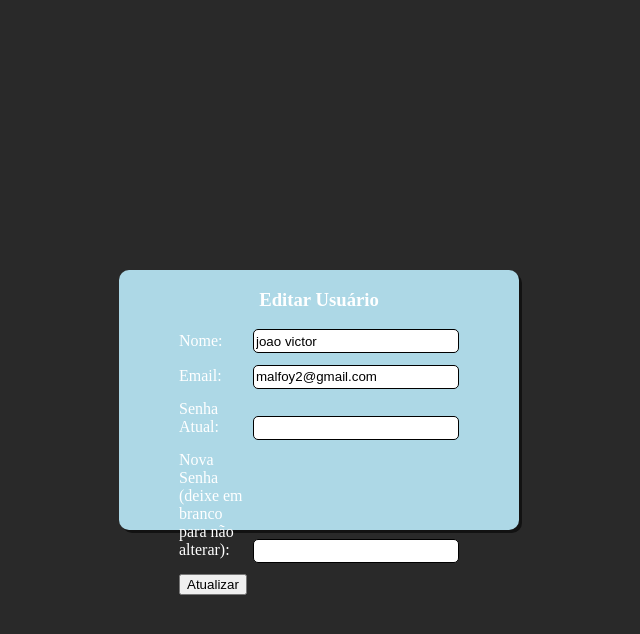
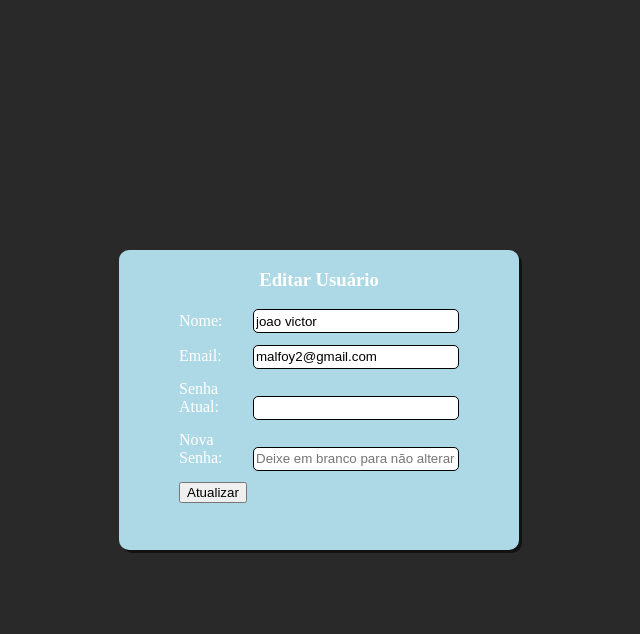
Before and after one commit to Montoval/benkyo_project, a PHP site: page /edita.php?id=15 in a window 1280 px wide. Shown: the top 634 px of the page, without its empty margins (321-961 px from the left). Run offline with PHP 8.4, Linux system fonts and the light colour scheme; data comes from the database, SQL or seed files in the repository.

Commit message:
alteração edita.php

```diff
--- a/benkyo_project/edita.css
+++ b/benkyo_project/edita.css
@@ -1,7 +1,7 @@
 .box-center{
 
     /* border: solid white 2px; */
-    height: 300px;
+    height: 360px;
     width: 400px;
     position: absolute;
     left: 50%;
@@ -12,7 +12,7 @@
 .box{
     /* border: dotted black 2px; */
     width: 400px;
-    min-height: 260px;
+    min-height: 300px;
     /* bottom: 0; */
     /* position: absolute; */
     background-color: lightblue;
--- a/benkyo_project/edita.php
+++ b/benkyo_project/edita.php
@@ -40,8 +40,8 @@
                     <input name="email" value="<?php print $email ?>"><br>
                     <label>Senha Atual:</label>
                     <input type="password" name="senha_atual" required><br>
-                    <label>Nova Senha (deixe em branco para não alterar):</label>
-                    <input type="password" name="nova_senha"><br>
+                    <label>Nova Senha:</label>
+                    <input type="password"placeholder="Deixe em branco para não alterar"name="nova_senha"><br>
                     <button type="submit">Atualizar</button>
                 </form>
             </div>
--- a/benkyo_project/pesquisa.php
+++ b/benkyo_project/pesquisa.php
@@ -30,7 +30,6 @@
 			<tr>
 				<th>Nome</th>
 				<th>Email</th>
-				<th>Telefone</th>
 				<th>Ações</th>
 			</tr>
 		<?php
@@ -54,12 +53,10 @@
 					$id = $row['id'];
 					$nome = $row['nome'];
 					$email = $row['email'];
-					$telefone= $row['telefone'];
 
 					print "<tr>
 					<td>$nome</td>
 					<td>$email</td>
-					<td>$telefone</td>
 					<td><a href='delete.php?id=$id'>Excluir</a> |
 					<a href='edita.php?id=$id'>Editar</a></td>
 					</tr>";
```
